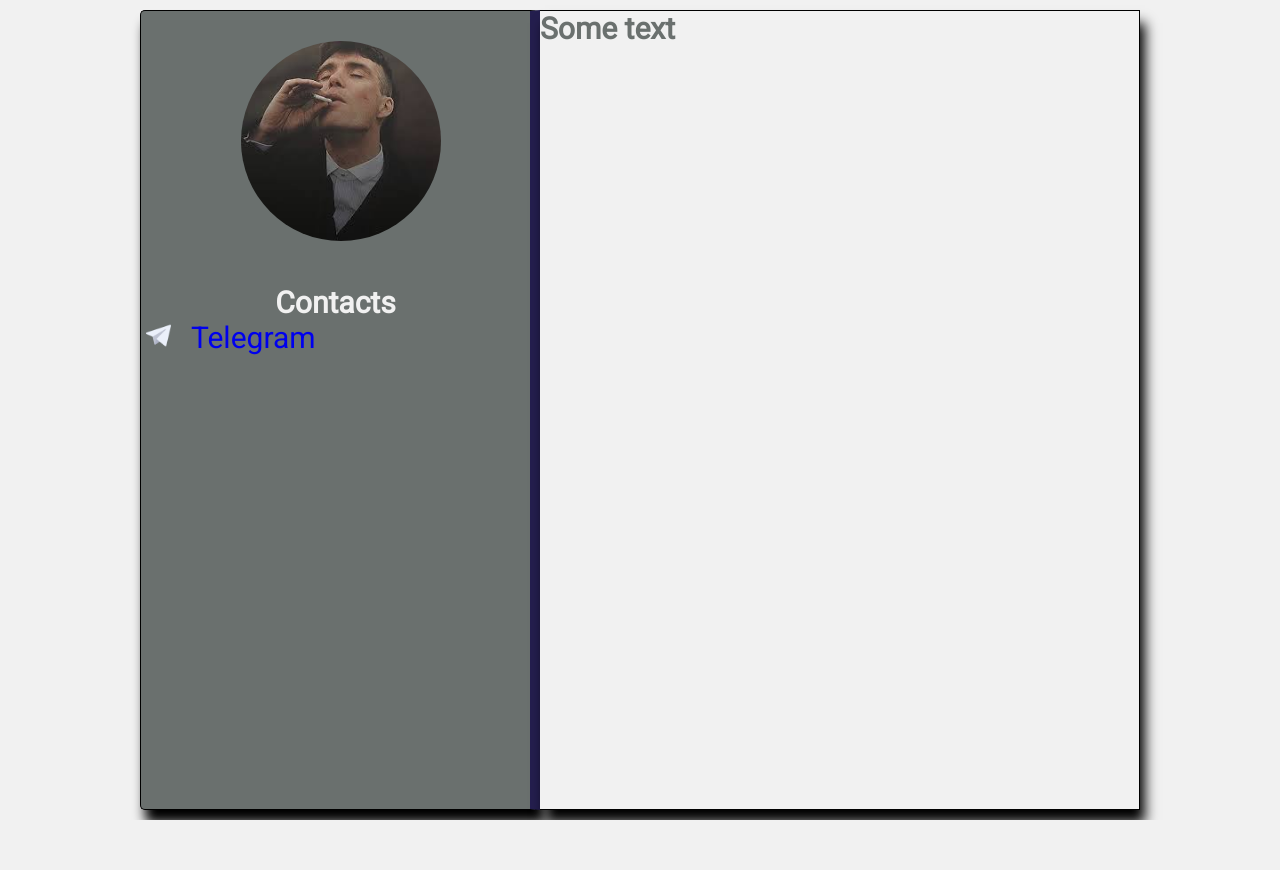
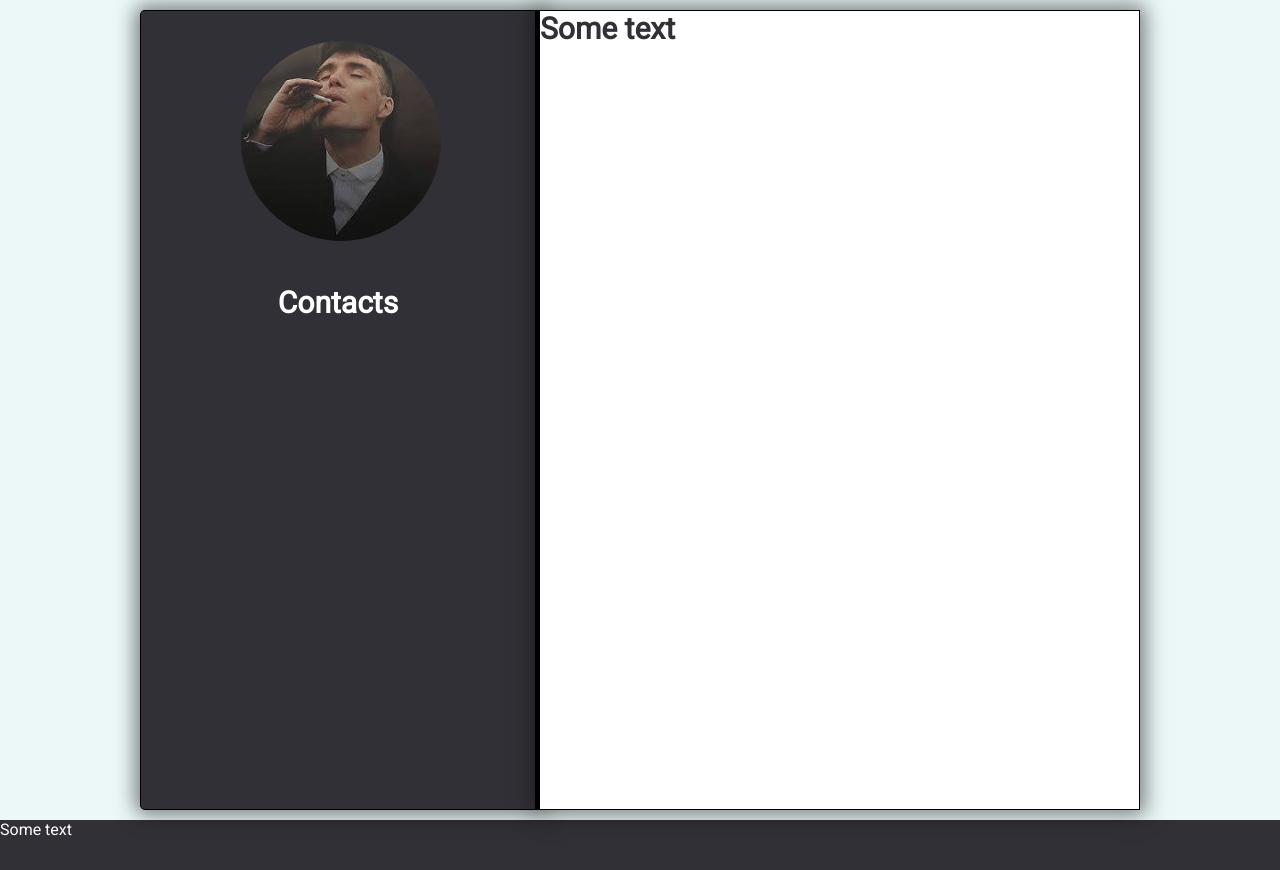
Before and after one commit to rwvx/rsschool-cv, a plain HTML site: page index.html in a window 1280 px wide. Before the commit the page ends 820 px from the top, so only its background shows below. Drawn offline with Linux system fonts and the light colour scheme.

Commit message:
fix: color

```diff
--- a/index.html
+++ b/index.html
@@ -12,16 +12,12 @@
         <div class="contacts shadow">
             <img src="чапа.jpg" alt="avatar" class="avatar">
             <p class="links">Contacts</p>
-            <ul class="link">
-                <li class="item1">
-
-                    <p class="ex"><a href="https://t.me/rowvh" target="_blank"><img class="tg" src="telegram.png" alt="tg">Telegram</a></p>
-                </li>
-            </ul>
         </div>
         <div class="aboutme shadow">
             Some text
         </div>
     </div>
+
+    <footer>Some text</footer>
 </body>
 </html>
--- a/style.css
+++ b/style.css
@@ -7,7 +7,7 @@
 
 body {
   font-family: Roboto;
-  background-color: #f1f1f1;
+  background-color: #ecf8f8;
 }
 
 .content {
@@ -21,11 +21,11 @@ body {
   box-sizing: border-box;
   height: 100vh;
   width: 600px;
-  background-color: #f1f1f1;
+  background-color: white;
   border-top: 1px solid black;
   border-bottom: 1px solid black;
   border-right: 1px solid black;
-  color: #6a706e;
+  color: #303036;
   font-size: 30px;
   font-weight: bold;
 }
@@ -34,14 +34,14 @@ body {
   box-sizing: border-box;
   height: 100vh;
   width: 400px;
-  background-color: #6a706e;
-  border-right: #241e4e solid 10px;
+  background-color: #303036;
+  border-right: black solid 5px;
   border-top-left-radius: 5px;
   border-bottom-left-radius: 5px;
   border-left: 1px solid black;
   border-top: 1px solid black;
   border-bottom: 1px solid black;
-  color: #f1f1f1;
+  color: white;
 }
 
 .avatar {
@@ -54,7 +54,7 @@ body {
 }
 
 .shadow {
-  box-shadow: 5px 13px 12px 0px rgb(0 0 0);
+  box-shadow: 0px 0px 20px 5px rgba(0, 0, 0, 0.5);
 }
 
 .links {
@@ -87,3 +87,9 @@ a {
 .ex {
   font-size: 30px;
 }
+
+footer {
+  height: 50px;
+  background-color: #303036;
+  color: white;
+}
```
